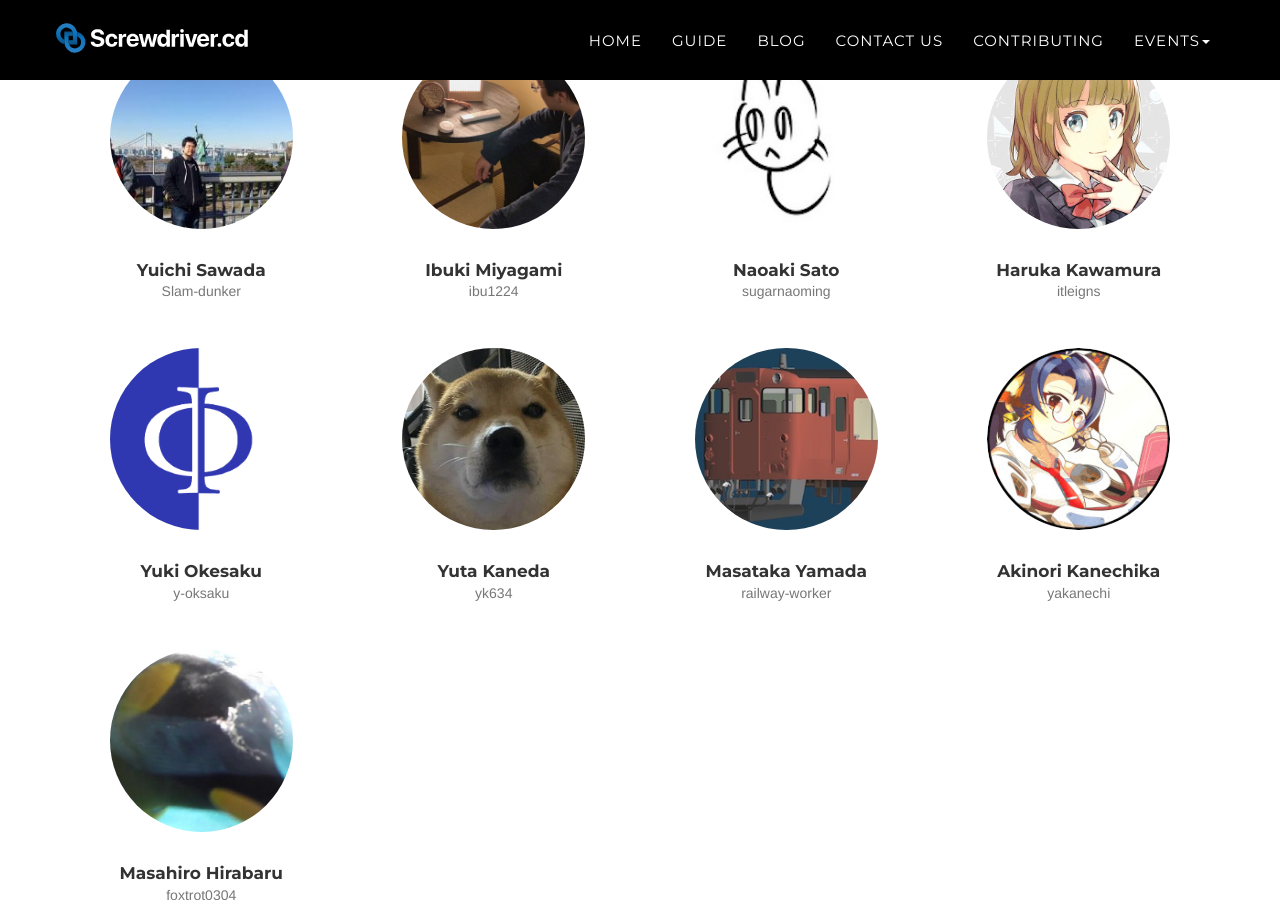
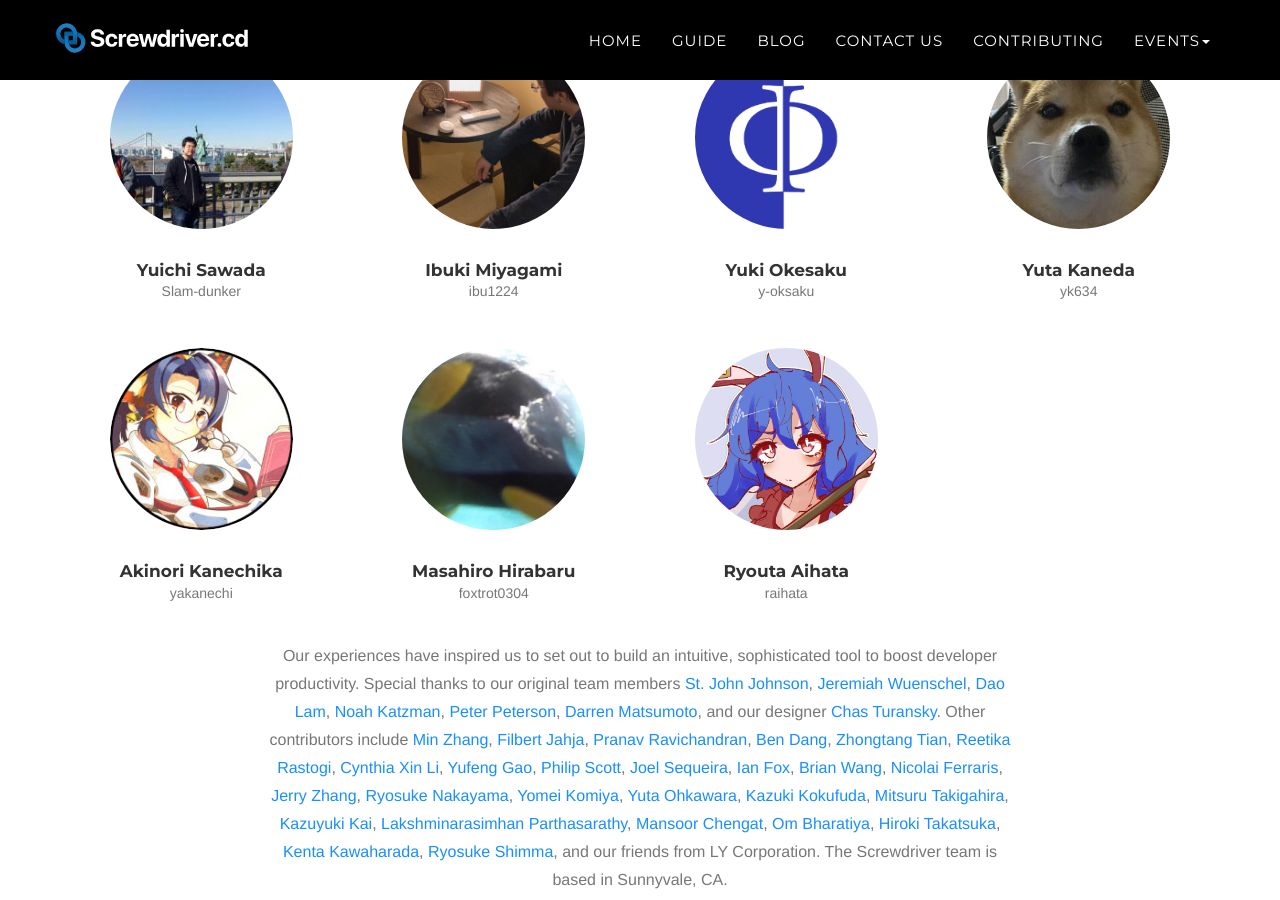
Before and after one commit to screwdriver-cd/homepage, a Jekyll site: the page built from index.html, in a window 1280 px wide and 900 px high, scrolled down 3091 px. Built offline with Jekyll 4.4.1, drawn with Linux system fonts in a browser that asks for light colours; some web fonts are replaced.

Commit message:
fix: update team members (#106)
* fix: update team members

* update image

```diff
--- a/_config.yml
+++ b/_config.yml
@@ -106,16 +106,6 @@ people:
   position: ibu1224
   github: https://github.com/ibu1224
 
-- name: Naoaki Sato
-  pic: sugarnaoming
-  position: sugarnaoming
-  github: https://github.com/sugarnaoming
-
-- name: Haruka Kawamura
-  pic: itleigns
-  position: itleigns
-  github: https://github.com/itleigns
-
 - name: Yuki Okesaku
   pic: y-oksaku
   position: y-oksaku
@@ -126,11 +116,6 @@ people:
   position: yk634
   github: https://github.com/yk634
 
-- name: Masataka Yamada
-  pic: gwt5091
-  position: railway-worker
-  github: https://github.com/GWT5091
-
 - name: Akinori Kanechika
   pic: yakanechi
   position: yakanechi
@@ -140,3 +125,8 @@ people:
   pic: foxtrot0304
   position: foxtrot0304
   github: https://github.com/foxtrot0304
+
+- name: Ryouta Aihata
+  pic: raihata
+  position: raihata
+  github: https://github.com/raihata
--- a/screwdriver.yaml
+++ b/screwdriver.yaml
@@ -1,5 +1,5 @@
 shared:
-    image: ruby:3
+    image: ruby:3.3
 
 jobs:
     main:
```
Also changed, not shown: img/team/raihata.jpg (added).
